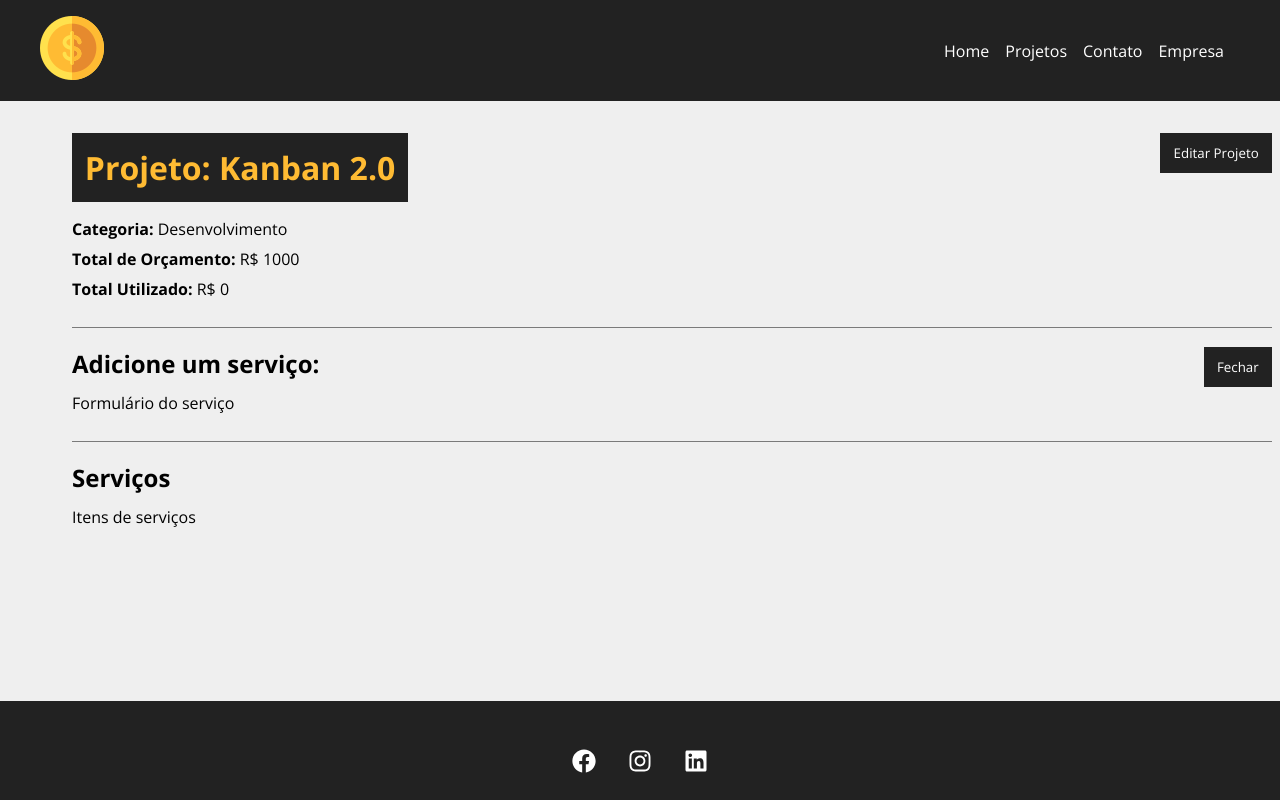
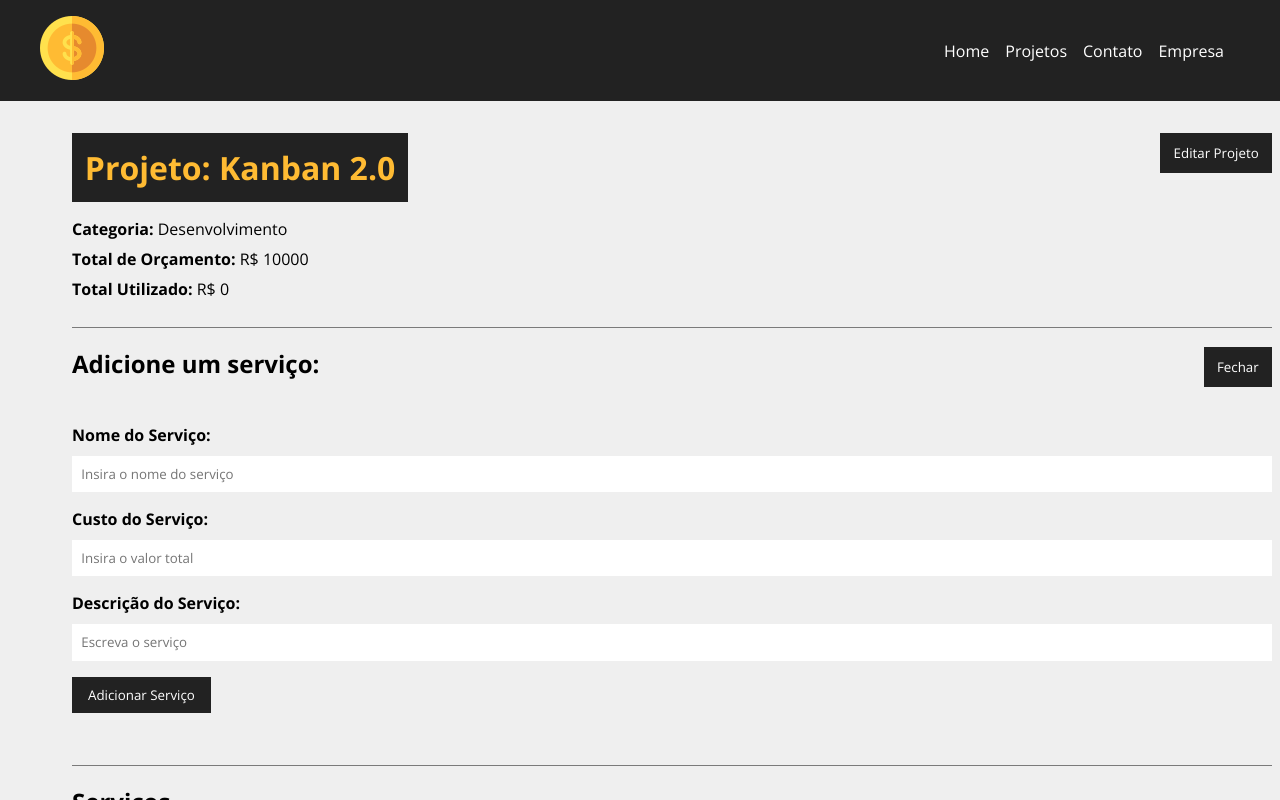
Before and after one commit to joalissonmarques/costs, a React (Create React App) app: page /Project/1 in a window 1280 px wide. Both pictures are taken after a click on the button "Adicionar serviço". Shown: the top 800 px of the page. Built offline with nearby package versions, Linux system fonts and the light colour scheme; data requests are answered from the project's data file; the HTML template or start-up script is replaced by a standard one.

Commit message:
create ServiceForm e add Project

```diff
--- a/db.json
+++ b/db.json
@@ -2,7 +2,7 @@
   "projects": [
     {
       "name": "Kanban 2.0",
-      "budget": "1000",
+      "budget": "10000",
       "category": {
         "id": "2",
         "name": "Desenvolvimento"
@@ -10,6 +10,17 @@
       "cost": 0,
       "services": [],
       "id": 1
+    },
+    {
+      "name": "novo projeto junho",
+      "budget": "2000",
+      "category": {
+        "id": "4",
+        "name": "Planejamento"
+      },
+      "cost": 0,
+      "services": [],
+      "id": 2
     }
   ],
   "categories": [
--- a/src/components/pages/Project.js
+++ b/src/components/pages/Project.js
@@ -2,7 +2,9 @@
 import Loading from '../layout/Loading'
 import Container from '../layout/Container'
 import ProjectForm from '../project/ProjectForm'
+import ServiceForm from '../services/ServiceForm'
 import Message from '../layout/Message'
+
 
 import { useParams } from 'react-router-dom'
 import { useState, useEffect } from 'react'
@@ -61,6 +63,10 @@
       .catch(err => console.log(err))
   }
 
+  function createService(){
+
+  }
+
   function toggleProjectForm() {
     setShowProjectForm(!showProjectForm)
   }
@@ -109,11 +115,11 @@
                 {!showServiceForm ? 'Adicionar serviço' : 'Fechar'}
               </button>
               <div className={styles.project_info}>
-                {showServiceForm && (
-                  <div>
-                    <p>Formulário do serviço</p>
-                  </div>
-                )}
+                {showServiceForm &&(<ServiceForm
+                  handleSubmit={createService}
+                  btnText="Adicionar Serviço"
+                  projectData={project}
+                />)}
               </div>
             </div>
             <h2>Serviços</h2>
--- /dev/null
+++ b/src/components/services/ServiceForm.js
@@ -0,0 +1,44 @@
+import {useState} from 'react'
+import Input from '../form/Input'
+import SubmitButton from '../form/SubmitButton'
+import styles from '../project/ProjectForm.module.css'
+
+function ServiceForm({handleSubmit, btnText, projectData}){
+
+function submit(){
+
+}
+
+function handleChance(e){
+
+}
+
+  return(
+    <form action='' className={styles.form}>
+      <Input
+       type="text"
+       text="Nome do Serviço"
+       name="name"
+       placeholder="Insira o nome do serviço"
+       handleOnChance={handleChance}
+      />
+      <Input
+       type="number"
+       text="Custo do Serviço"
+       name="cost"
+       placeholder="Insira o valor total"
+       handleOnChance={handleChance}
+      />
+      <Input
+       type="text"
+       text="Descrição do Serviço"
+       name="description"
+       placeholder="Escreva o serviço"
+       handleOnChance={handleChance}
+      />
+      <SubmitButton text={btnText}/>
+    </form>
+  )
+}
+
+export default ServiceForm
```
